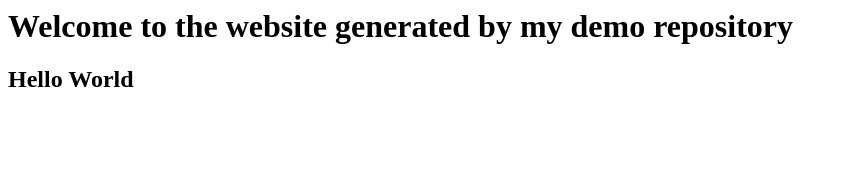
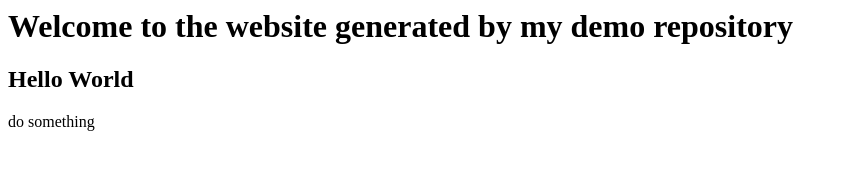
Before and after one commit to Brave-Wave-Riders/demo-repository, a website: page index.html in a window 1280 px wide. Shown: the whole page, without its empty margins (0-847 px from the left). Drawn offline with Linux system fonts and the light colour scheme.

Commit message:
update index

```diff
--- a/index.html
+++ b/index.html
@@ -1,2 +1,6 @@
 <h1>Welcome to the website generated by my demo repository</h1>
 <h2>Hello World</h2>
+<body>
+    <p>do something</p>
+    <br>
+</body>
```
